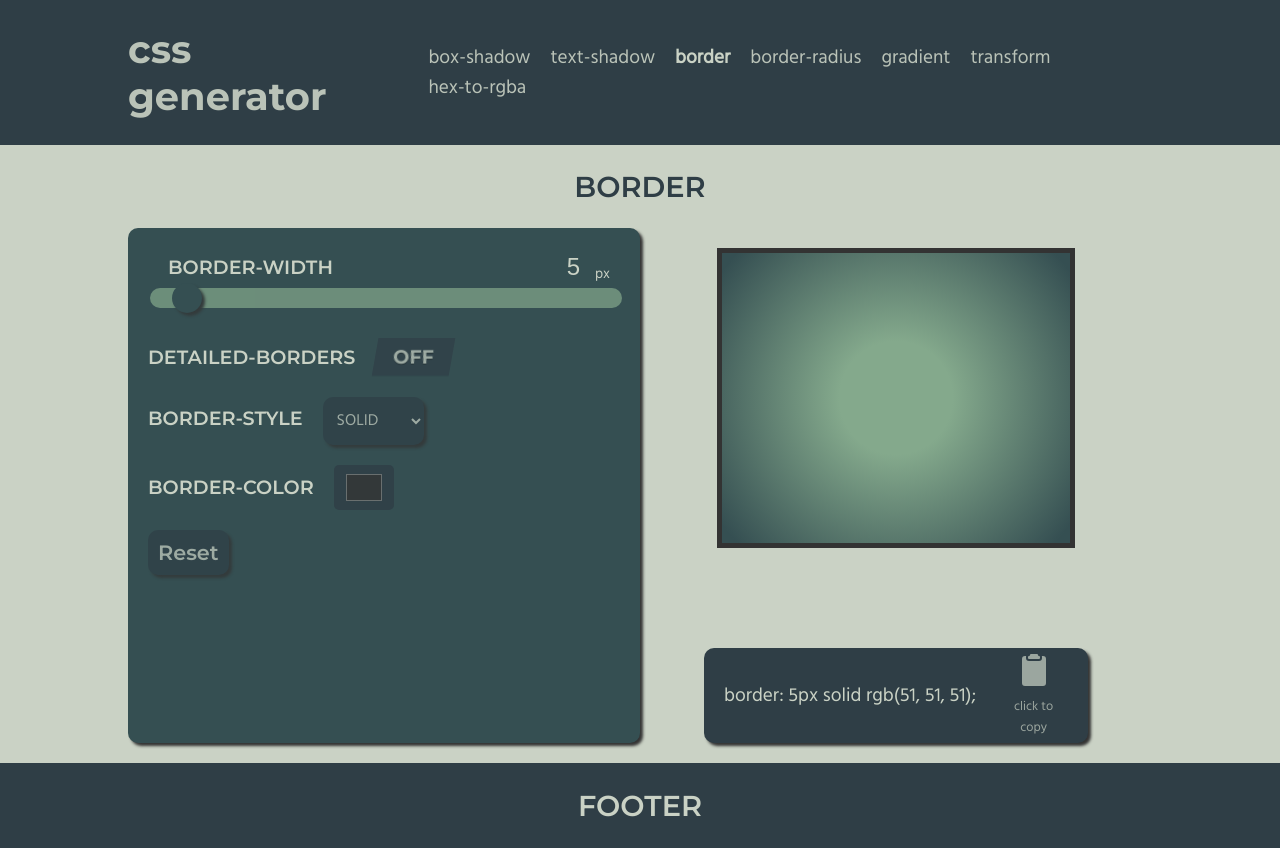
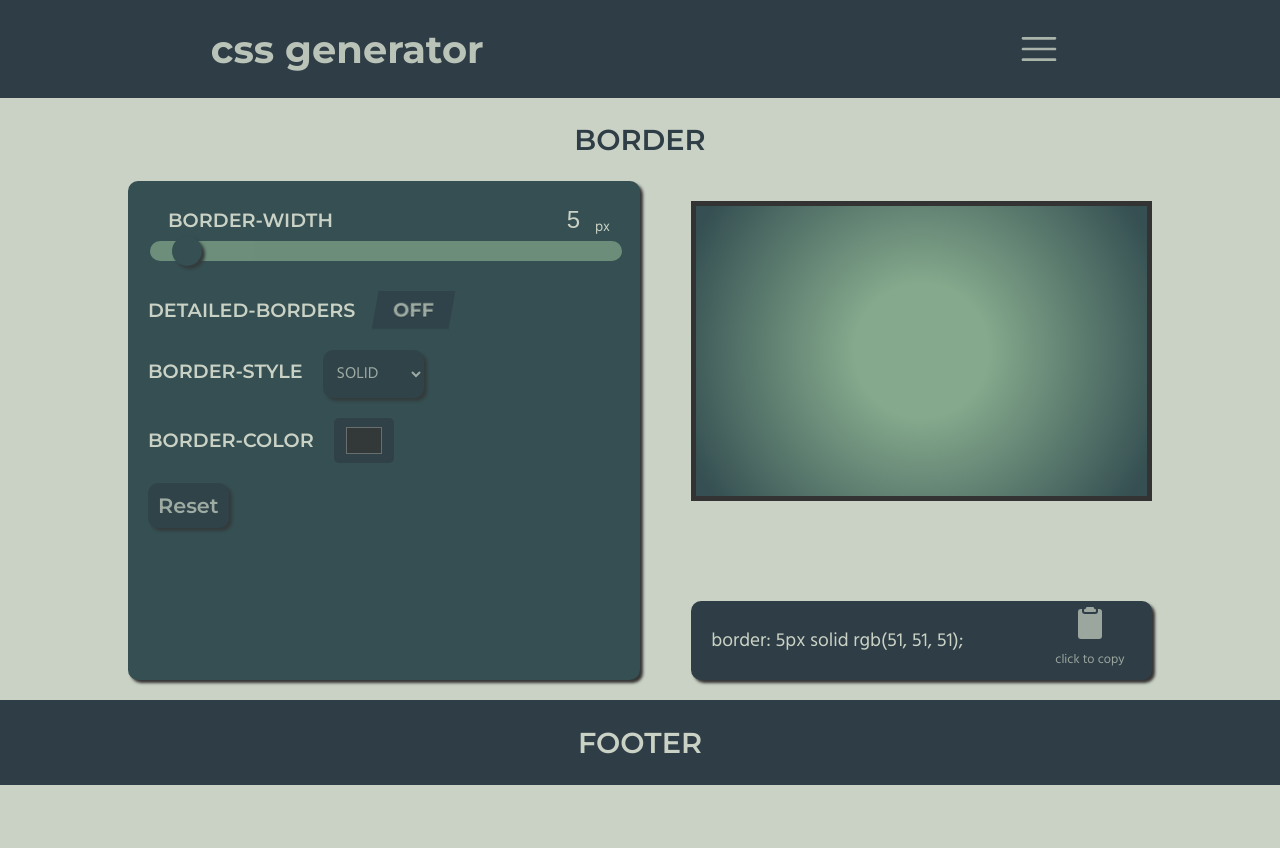
Before and after one commit to thibault-castelli/another_css_generator, a React (Vite) app: page /border in a window 1280 px wide. After the commit the page ends 800 px from the top, so only its background shows below. Built offline with nearby package versions, Linux system fonts and the light colour scheme.

Commit message:
Add navbar

```diff
--- a/package.json
+++ b/package.json
@@ -10,10 +10,12 @@
     "preview": "vite preview"
   },
   "dependencies": {
+    "bootstrap": "^5.3.0",
     "framer-motion": "^10.12.20",
     "localforage": "^1.10.0",
     "match-sorter": "^6.3.1",
     "react": "^18.2.0",
+    "react-bootstrap": "^2.8.0",
     "react-dom": "^18.2.0",
     "react-icons": "^4.10.1",
     "react-router-dom": "^6.14.1",
--- a/src/components/Header.tsx
+++ b/src/components/Header.tsx
@@ -1,37 +1,160 @@
 import { NavLink } from 'react-router-dom';
+import { RxHamburgerMenu } from 'react-icons/rx';
+import { motion, Variants } from 'framer-motion';
+import { useState } from 'react';
 
 const Header = () => {
+   const [isHamburgerOpen, setIsHamburgerOpen] = useState<boolean>(false);
+
+   const handleLinkClick = (
+      e: React.MouseEvent<HTMLAnchorElement, MouseEvent>
+   ) => {
+      e.currentTarget.blur();
+      setIsHamburgerOpen(false);
+   };
+
+   const itemVariants: Variants = {
+      open: {
+         opacity: 1,
+         y: 0,
+         transition: { type: 'spring', stiffness: 300, damping: 24 },
+      },
+      closed: { opacity: 0, y: 90, transition: { duration: 0.1 } },
+   };
+
    return (
       <header>
          <div className="container">
-            <NavLink to="/">
-               <h1>css generator</h1>
-            </NavLink>
-            <nav>
-               <ul>
-                  <li>
-                     <NavLink to="/box-shadow">box-shadow</NavLink>
-                  </li>
-                  <li>
-                     <NavLink to="/text-shadow">text-shadow</NavLink>
-                  </li>
-                  <li>
-                     <NavLink to="/border">border</NavLink>
-                  </li>
-                  <li>
-                     <NavLink to="/border-radius">border-radius</NavLink>
-                  </li>
-                  <li>
-                     <NavLink to="/gradient">gradient</NavLink>
-                  </li>
-                  <li>
-                     <NavLink to="/transform">transform</NavLink>
-                  </li>
-                  <li>
-                     <NavLink to="/hex-to-rgba">hex-to-rgba</NavLink>
-                  </li>
-               </ul>
-            </nav>
+            <h1>
+               <NavLink to="/">css generator</NavLink>
+            </h1>
+
+            <motion.nav
+               initial={false}
+               animate={isHamburgerOpen ? 'open' : 'closed'}
+            >
+               <motion.button
+                  type="button"
+                  onClick={(e) => {
+                     setIsHamburgerOpen(!isHamburgerOpen);
+                     if (isHamburgerOpen) {
+                        e.currentTarget.blur();
+                     }
+                  }}
+                  variants={{
+                     open: { rotate: -90, margin: '10px 0 10px auto' },
+                     closed: { rotate: 0 },
+                  }}
+               >
+                  <RxHamburgerMenu />
+               </motion.button>
+
+               <motion.ul
+                  variants={{
+                     open: {
+                        height: '223px',
+                        marginBottom: '20px',
+                        padding: '10px',
+                        clipPath: 'circle(200%)',
+                        y: 0,
+                        x: 0,
+                        opacity: 1,
+                        transition: {
+                           type: 'spring',
+                           bounce: 0,
+                           duration: 0.4,
+                           delayChildren: 0.1,
+                           staggerChildren: 0.03,
+                        },
+                     },
+                     closed: {
+                        height: 0,
+                        marginBottom: '0',
+                        padding: '0',
+                        clipPath: 'circle(0%)',
+                        y: -40,
+                        x: 170,
+                        opacity: 0.5,
+                        transition: {
+                           type: 'spring',
+                           bounce: 0,
+                           duration: 0.4,
+                        },
+                     },
+                  }}
+               >
+                  <motion.li variants={itemVariants}>
+                     <NavLink
+                        to="/box-shadow"
+                        onClick={(e) => {
+                           handleLinkClick(e);
+                        }}
+                     >
+                        box-shadow
+                     </NavLink>
+                  </motion.li>
+                  <motion.li variants={itemVariants}>
+                     <NavLink
+                        to="/text-shadow"
+                        onClick={(e) => {
+                           handleLinkClick(e);
+                        }}
+                     >
+                        text-shadow
+                     </NavLink>
+                  </motion.li>
+                  <motion.li variants={itemVariants}>
+                     <NavLink
+                        to="/border"
+                        onClick={(e) => {
+                           handleLinkClick(e);
+                        }}
+                     >
+                        border
+                     </NavLink>
+                  </motion.li>
+                  <motion.li variants={itemVariants}>
+                     <NavLink
+                        to="/border-radius"
+                        onClick={(e) => {
+                           handleLinkClick(e);
+                        }}
+                     >
+                        border-radius
+                     </NavLink>
+                  </motion.li>
+                  <motion.li variants={itemVariants}>
+                     <NavLink
+                        to="/gradient"
+                        onClick={(e) => {
+                           handleLinkClick(e);
+                        }}
+                     >
+                        gradient
+                     </NavLink>
+                  </motion.li>
+                  <motion.li variants={itemVariants}>
+                     <NavLink
+                        to="/transform"
+                        onClick={(e) => {
+                           handleLinkClick(e);
+                        }}
+                     >
+                        transform
+                     </NavLink>
+                  </motion.li>
+                  <motion.li variants={itemVariants}>
+                     <NavLink
+                        to="/hex-to-rgba"
+                        onClick={(e) => {
+                           handleLinkClick(e);
+                        }}
+                     >
+                        hex-to-rgba
+                     </NavLink>
+                  </motion.li>
+               </motion.ul>
+            </motion.nav>
          </div>
       </header>
    );
--- a/src/style/index.css
+++ b/src/style/index.css
@@ -68,7 +68,7 @@ header {
 header > div {
   display: flex;
   align-items: center;
-  justify-content: space-between;
+  justify-content: space-around;
 }
 header a {
   color: inherit;
@@ -80,10 +80,71 @@ header a {
 header a:hover, header a:focus {
   opacity: 1;
   color: white;
+  outline: none;
 }
 header a.active {
   font-weight: bolder;
   opacity: 1;
+}
+
+nav {
+  margin-left: 20px;
+}
+nav button {
+  font-size: 2.5rem;
+  background-color: transparent;
+  border: none;
+  padding: 10px;
+  display: flex;
+  align-items: center;
+  color: #cad2c5;
+  opacity: 0.8;
+  margin: 10px 0 10px auto;
+  border-radius: 10px;
+  transition: opacity 0.2s ease, color 0.2s ease, box-shadow 0.2s ease;
+}
+nav button:hover, nav button:focus {
+  opacity: 1;
+  color: white;
+  outline: none;
+  box-shadow: 0 0 3px rgba(132, 169, 140, 0.5);
+}
+nav ul {
+  list-style: none;
+  display: flex;
+  align-items: center;
+  justify-content: center;
+  margin: 0;
+  flex-direction: column;
+  background-color: #354f52;
+  border-radius: 10px;
+  box-shadow: 0 0 3px rgba(132, 169, 140, 0.5);
+  width: 40vw;
+  max-width: 400px;
+  min-width: 150px;
+}
+nav ul li {
+  display: inline-block;
+}
+nav ul li a {
+  position: relative;
+  padding: 0 10px;
+}
+nav ul li a::after {
+  content: "";
+  position: absolute;
+  width: 90%;
+  height: 1px;
+  bottom: 0;
+  left: 5%;
+  background-color: #cad2c5;
+  transform-origin: bottom right;
+  transition: transform 0.2s ease-out;
+  transform: scaleX(0);
+}
+nav ul li a:hover::after, nav ul li a:focus::after {
+  transform: scaleX(1);
+  transform-origin: bottom left;
 }
 
 footer {
@@ -94,36 +155,6 @@ footer {
 }
 footer h2 {
   color: inherit;
-}
-
-nav ul {
-  list-style: none;
-}
-nav ul li {
-  display: inline-block;
-  margin-right: 20px;
-}
-nav ul li a {
-  position: relative;
-}
-nav ul li a::after {
-  content: "";
-  position: absolute;
-  width: 100%;
-  height: 1px;
-  bottom: 0;
-  left: 0;
-  background-color: #cad2c5;
-  transform-origin: bottom right;
-  transition: transform 0.2s ease-out;
-  transform: scaleX(0);
-}
-nav ul li a:hover::after, nav ul li a:focus::after {
-  transform: scaleX(1);
-  transform-origin: bottom left;
-}
-nav ul li a:focus {
-  outline: none;
 }
 
 form {
@@ -421,9 +452,9 @@ form .btn-container button:last-child {
   color: #cad2c5;
 }
 .demo-box-container .demo-box {
-  width: 70%;
+  width: 90%;
   min-height: 300px;
-  margin: 0 auto;
+  margin-left: auto;
   display: flex;
   align-items: center;
   justify-content: center;
@@ -443,8 +474,8 @@ form .btn-container button:last-child {
   align-items: center;
   justify-content: space-between;
   background-color: #2f3e46;
-  margin: 100px auto 0 auto;
-  width: 75%;
+  margin: 100px 0 0 auto;
+  width: 90%;
   border-radius: 10px;
   padding: 5px 20px;
   box-shadow: 3px 3px 3px 0px #333333;
@@ -462,6 +493,7 @@ form .btn-container button:last-child {
   cursor: pointer;
   transition: all 0.2s ease;
   opacity: 0.7;
+  margin-bottom: 5px;
 }
 .demo-box-container .copy-container .copy-btn-container:hover, .demo-box-container .copy-container .copy-btn-container:focus {
   color: white;
@@ -494,6 +526,9 @@ form .btn-container button:last-child {
   .demo-box-container {
     margin-top: 50px;
   }
+  .demo-box-container .demo-box {
+    margin: 0 auto;
+  }
   .demo-box-container .copy-container {
     margin: 70px auto 0 auto;
   }
--- a/src/style/index.scss
+++ b/src/style/index.scss
@@ -80,7 +80,7 @@ header {
    > div {
       display: flex;
       align-items: center;
-      justify-content: space-between;
+      justify-content: space-around;
    }
 
    a {
@@ -94,11 +94,80 @@ header {
       &:focus {
          opacity: 1;
          color: white;
+         outline: none;
       }
 
       &.active {
          font-weight: bolder;
          opacity: 1;
+      }
+   }
+}
+
+// --- NAVIGATION ---
+nav {
+   margin-left: 20px;
+   button {
+      font-size: 2.5rem;
+      background-color: transparent;
+      border: none;
+      padding: 10px;
+      display: flex;
+      align-items: center;
+      color: $white;
+      opacity: 0.8;
+      margin: 10px 0 10px auto;
+      border-radius: 10px;
+      transition: opacity 0.2s ease, color 0.2s ease, box-shadow 0.2s ease;
+
+      &:hover,
+      &:focus {
+         opacity: 1;
+         color: white;
+         outline: none;
+         box-shadow: $neon-shadow;
+      }
+   }
+
+   ul {
+      list-style: none;
+      display: flex;
+      align-items: center;
+      justify-content: center;
+      margin: 0;
+      flex-direction: column;
+      background-color: $dark-green;
+      border-radius: 10px;
+      box-shadow: $neon-shadow;
+      width: 40vw;
+      max-width: 400px;
+      min-width: 150px;
+
+      li {
+         display: inline-block;
+         a {
+            position: relative;
+            padding: 0 10px;
+
+            &::after {
+               content: '';
+               position: absolute;
+               width: 90%;
+               height: 1px;
+               bottom: 0;
+               left: 5%;
+               background-color: $white;
+               transform-origin: bottom right;
+               transition: transform 0.2s ease-out;
+               transform: scaleX(0);
+            }
+
+            &:hover::after,
+            &:focus::after {
+               transform: scaleX(1);
+               transform-origin: bottom left;
+            }
+         }
       }
    }
 }
@@ -112,44 +181,6 @@ footer {
 
    h2 {
       color: inherit;
-   }
-}
-
-// --- NAVIGATION ---
-nav {
-   ul {
-      list-style: none;
-
-      li {
-         display: inline-block;
-         margin-right: 20px;
-         a {
-            position: relative;
-
-            &::after {
-               content: '';
-               position: absolute;
-               width: 100%;
-               height: 1px;
-               bottom: 0;
-               left: 0;
-               background-color: $white;
-               transform-origin: bottom right;
-               transition: transform 0.2s ease-out;
-               transform: scaleX(0);
-            }
-
-            &:hover::after,
-            &:focus::after {
-               transform: scaleX(1);
-               transform-origin: bottom left;
-            }
-
-            &:focus {
-               outline: none;
-            }
-         }
-      }
    }
 }
 
@@ -497,9 +528,9 @@ form {
    color: $white;
 
    .demo-box {
-      width: 70%;
+      width: 90%;
       min-height: 300px;
-      margin: 0 auto;
+      margin-left: auto;
       display: flex;
       align-items: center;
       justify-content: center;
@@ -525,8 +556,8 @@ form {
       align-items: center;
       justify-content: space-between;
       background-color: $black;
-      margin: 100px auto 0 auto;
-      width: 75%;
+      margin: 100px 0 0 auto;
+      width: 90%;
       border-radius: 10px;
       padding: 5px 20px;
       box-shadow: $shadow;
@@ -546,6 +577,7 @@ form {
          cursor: pointer;
          transition: all 0.2s ease;
          opacity: 0.7;
+         margin-bottom: 5px;
 
          &:hover,
          &:focus {
@@ -587,6 +619,10 @@ form {
    .demo-box-container {
       margin-top: 50px;
 
+      .demo-box {
+         margin: 0 auto;
+      }
+
       .copy-container {
          margin: 70px auto 0 auto;
       }
```
Also changed, not shown: 2 other files (tests, documents, lock files or other folders).
